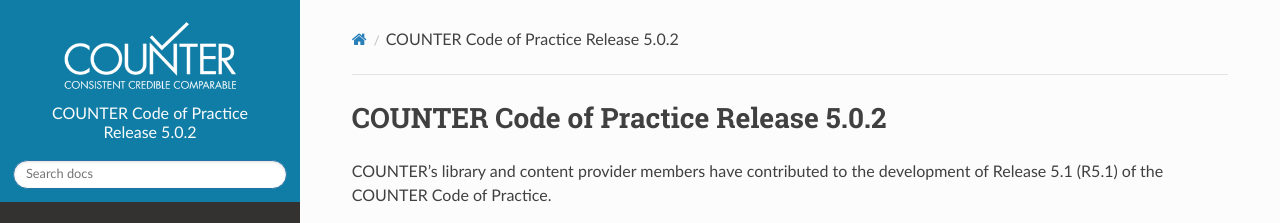
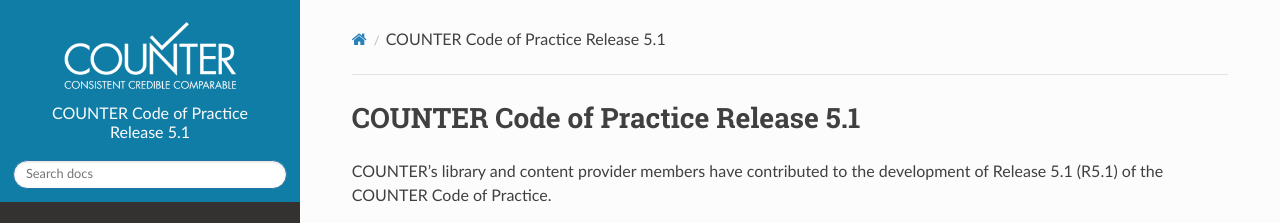
Before and after one commit to Project-Counter/cop5, a Sphinx documentation site: the page built from source/index.rst, in a window 1280 px wide. Shown: the top 223 px of the page. Built offline with Sphinx 7.4.7 and the Read the Docs theme 2.0.0, drawn with Linux system fonts in a browser that asks for light colours.

Commit message:
More release information updates for 5.1

```diff
--- a/source/14-history/index.rst
+++ b/source/14-history/index.rst
@@ -54,4 +54,4 @@
 
 A detailed description of the changes from Release 4 and Release 5 is provided in :ref:`Appendix B <appendix-b>`.
 
-Starting with Release 5.0.2 the COUNTER Code of Practice Release 5 is maintained in the GitHub repository `Project-Counter/cop5 <https://github.com/Project-Counter/cop5>`_, and all changes are tracked with GitHub issues and linked pull requests. The `change log <https://github.com/Project-Counter/cop5/blob/5.0.2/CHANGELOG.rst>`_ lists all changes by type and impact of the change.
+Starting with Release 5.0.2 the COUNTER Code of Practice Release 5 is maintained in the GitHub repository `Project-Counter/cop5 <https://github.com/Project-Counter/cop5>`_, and all changes are tracked with GitHub issues and linked pull requests. The `change log <https://github.com/Project-Counter/cop5/blob/5.1/CHANGELOG.rst>`_ lists all changes by type and impact of the change.
--- a/source/_static/css/custom.css
+++ b/source/_static/css/custom.css
@@ -10,7 +10,7 @@
 }
 
 .wy-side-nav-search .wy-dropdown > a::after, .wy-side-nav-search > a::after {
-    content: "COUNTER Code of Practice\ARelease 5.0.2";
+    content: "COUNTER Code of Practice\ARelease 5.1";
     white-space: pre;
     font-weight: 400;
 }
--- a/source/appendices/b-changes-from-previous-releases/index.rst
+++ b/source/appendices/b-changes-from-previous-releases/index.rst
@@ -11,7 +11,7 @@
 
 Note: The main Code of Practice document takes precedence in the case of any conflicts between it and this appendix.
 
-Starting with Release 5.0.2 the COUNTER Code of Practice Release 5 is maintained in the GitHub repository `Project-Counter/cop5 <https://github.com/Project-Counter/cop5>`_, and all changes are tracked with GitHub issues and linked pull requests. The `change log <https://github.com/Project-Counter/cop5/blob/5.0.2/CHANGELOG.rst>`_ lists all changes by type and impact of the change.
+Starting with Release 5.0.2 the COUNTER Code of Practice Release 5 is maintained in the GitHub repository `Project-Counter/cop5 <https://github.com/Project-Counter/cop5>`_, and all changes are tracked with GitHub issues and linked pull requests. The `change log <https://github.com/Project-Counter/cop5/blob/5.1/CHANGELOG.rst>`_ lists all changes by type and impact of the change.
 
 .. toctree::
    :maxdepth: 4
--- a/source/conf.py
+++ b/source/conf.py
@@ -137,7 +137,7 @@
 # -- Options for HTMLHelp output ---------------------------------------------
 
 # Output file base name for HTML help builder.
-htmlhelp_basename = 'COUNTER_Code_of_Practice_R5'
+htmlhelp_basename = 'COUNTER_Code_of_Practice_R5.1'
 
 
 # -- Options for LaTeX output ------------------------------------------------
@@ -237,7 +237,7 @@
 # (source start file, target name, title,
 #  author, documentclass [howto, manual, or own class]).
 latex_documents = [
-    (master_doc, 'COUNTER_Code_of_Practice_R5.tex', 'COUNTER Code of Practice',
+    (master_doc, 'COUNTER_Code_of_Practice_R5.1.tex', 'COUNTER Code of Practice',
      'COUNTER', 'howto'),
 ]
 
@@ -248,8 +248,8 @@
 # (source start file, target name, title, author,
 #  dir menu entry, description, category)
 texinfo_documents = [
-    (master_doc, 'COUNTER_Code_of_Practice_R5', 'COUNTER Code of Practice',
-     author, 'COUNTER_Code_of_Practice_R5', 'COUNTER Code of Practice Release 5.1',
+    (master_doc, 'COUNTER_Code_of_Practice_R5.1', 'COUNTER Code of Practice',
+     author, 'COUNTER_Code_of_Practice_R5.1', 'COUNTER Code of Practice Release 5.1',
      'Miscellaneous'),
 ]
 
@@ -274,7 +274,7 @@
 # A list of files that should not be packed into the epub file.
 epub_exclude_files = ['search.html']
 
-epub_basename = 'COUNTER_Code_of_Practice_R5'
+epub_basename = 'COUNTER_Code_of_Practice_R5.1'
 
 
 # -- Extension configuration -------------------------------------------------
--- a/source/index.rst
+++ b/source/index.rst
@@ -2,9 +2,9 @@
    is licensed under CC BY-SA 4.0. To view a copy of this license,
    visit https://creativecommons.org/licenses/by-sa/4.0/
 
-======================================
-COUNTER Code of Practice Release 5.0.2
-======================================
+====================================
+COUNTER Code of Practice Release 5.1
+====================================
 
 .. Same abstract in conf.py for the PDF version!
 
```
Also changed, not shown: source/appendices/h-sample-counter-reports-and-standard-views.rst (+48 -48 lines).
